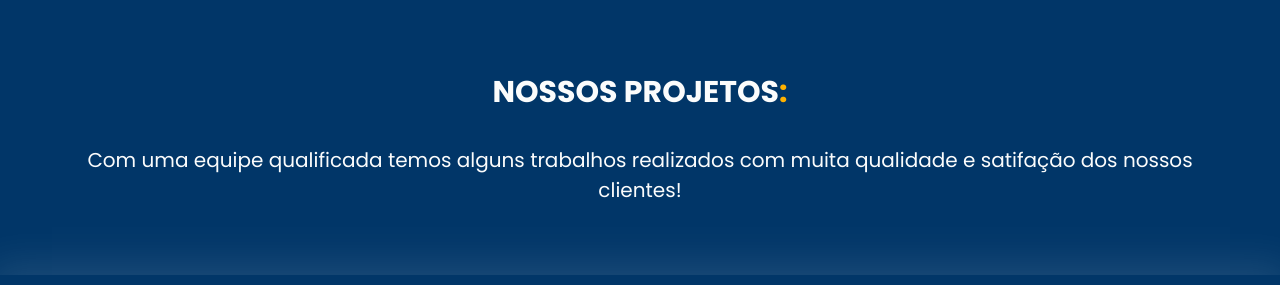
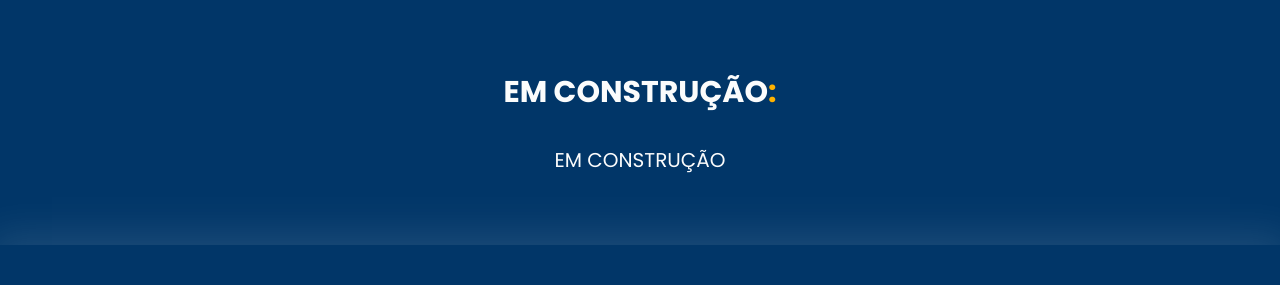
Before and after one commit to Otaviocj/Project_profile_2, a plain HTML site: page diferencial.html in a window 1280 px wide. Shown: the part 257-542 px from the top of the page. Drawn offline with nearby package versions, Linux system fonts and the light colour scheme.

Commit message:
Update diferencial.html

```diff
--- a/diferencial.html
+++ b/diferencial.html
@@ -67,8 +67,8 @@
     <section class="projetos">
         <div class="flex-projeto">
             <div class="titulo-projetos">
-                <h1>NOSSOS PROJETOS<span>:</span></h1>
-                <p>Com uma equipe qualificada temos alguns trabalhos realizados com muita qualidade e satifação dos nossos clientes!</p>
+                <h1>EM CONSTRUÇÃO<span>:</span></h1>
+                <p>EM CONSTRUÇÃO</p>
             </div>
         </div>
     </section>
```
